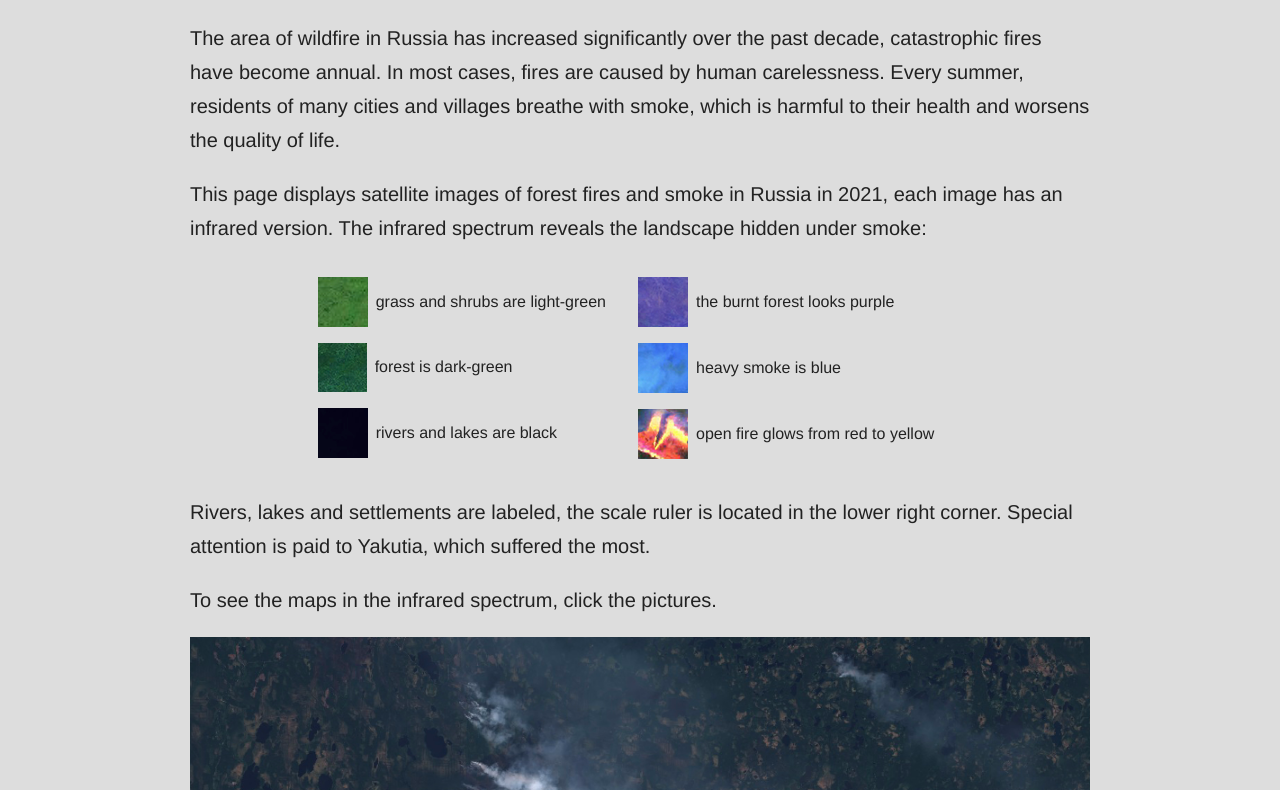
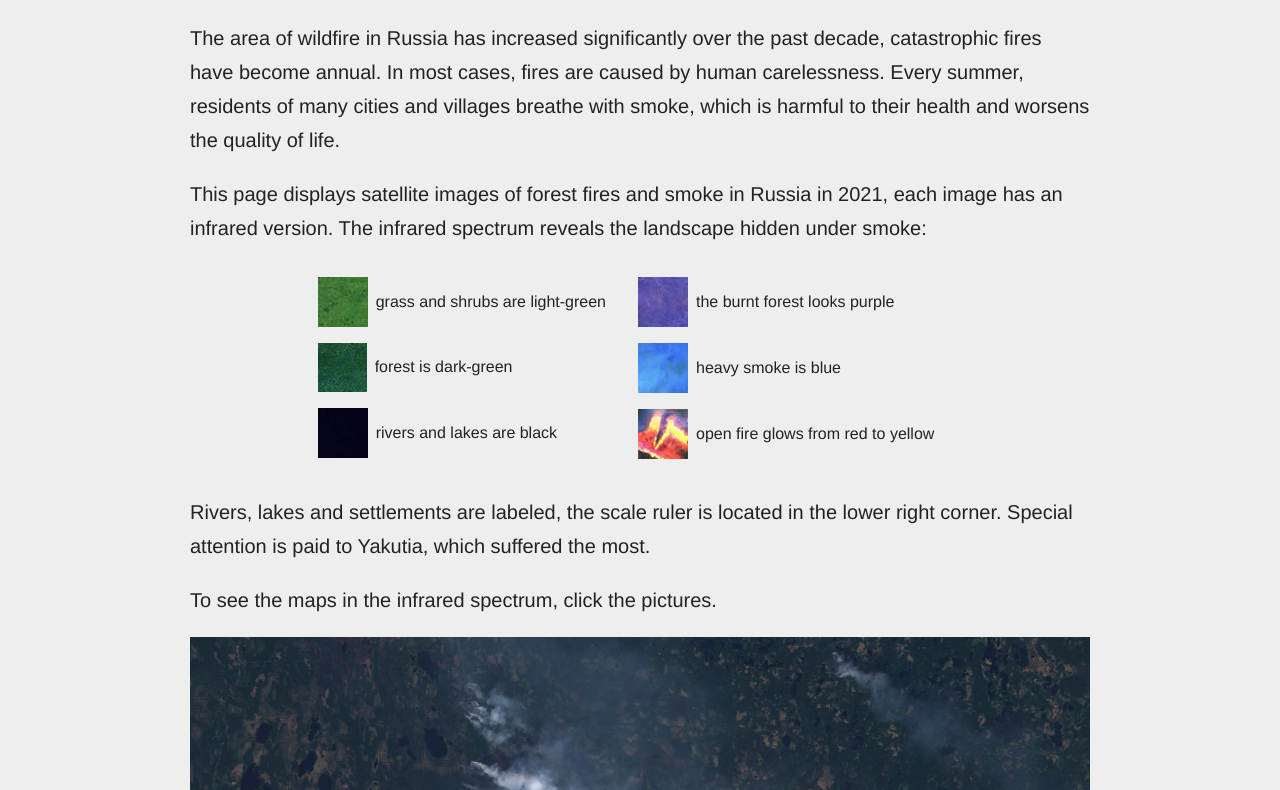
Before and after one commit to RomanZoccolo/forestfiremap, a plain HTML site: page index.html in a window 1280 px wide. Shown: the part 74-864 px from the top of the page. Drawn offline with Linux system fonts and the light colour scheme.

Commit message:
more contrast for bad screens (fixes #5)

```diff
--- a/style.css
+++ b/style.css
@@ -1,6 +1,6 @@
 :root {
 	font-size: 20px;
-	--bg-main: #ddd;
+	--bg-main: #eee;
 	--text-main: #222;
 	--text-link: #444;
 	--font-main: 300 1rem/1.7rem Helvetica, Arial, sans-serif;
```
